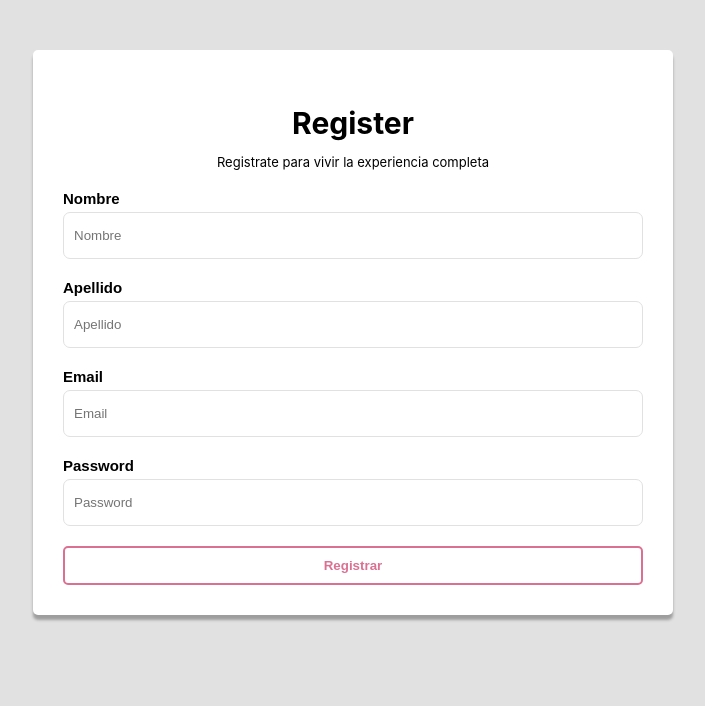
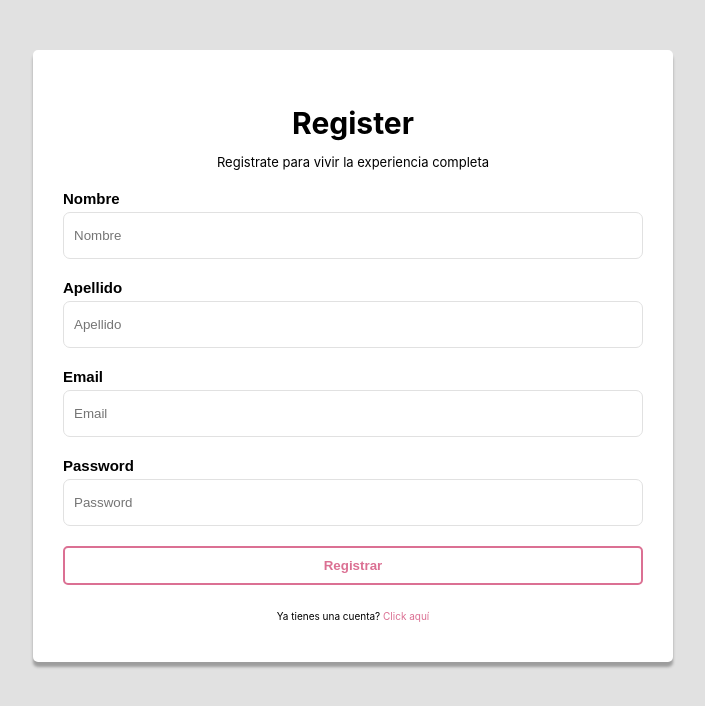
Before and after one commit to ignacioDorigo/react-router, a React (Create React App) app: page /register in a window 1280 px wide. Shown: the top 706 px of the page, without its empty margins (287-992 px from the left). Built offline with nearby package versions, Linux system fonts and the light colour scheme.

Commit message:
Ultimos cambios

```diff
--- a/src/components/LoginForm/LoginForm.js
+++ b/src/components/LoginForm/LoginForm.js
@@ -58,6 +58,14 @@ export default function Login({ loginUsuario }) {
     navigate("/register");
   };
 
+  const recuperarPassword = () => {
+    Swal.fire({
+      title: "Mantenimiento",
+      text: "Esta función esta en mantenimiento",
+      icon: "info",
+    });
+  };
+
   return (
     <form className="form" onSubmit={formik.handleSubmit}>
       <h2 className="form__titulo">Login</h2>
@@ -103,7 +111,9 @@ export default function Login({ loginUsuario }) {
         </div>
       </div>
       <div className="form__recuperar">
-        <p className="form__recuperarPassword">¿Has olvidado tu contraseña?</p>
+        <p className="form__recuperarPassword" onClick={recuperarPassword}>
+          ¿Has olvidado tu contraseña?
+        </p>
       </div>
       <Button type="submit" className="form__button">
         Ingresar
--- a/src/components/RegisterForm/RegisterForm.js
+++ b/src/components/RegisterForm/RegisterForm.js
@@ -40,6 +40,10 @@ export default function RegisterForm({ registrarUsuario }) {
   const navigate = useNavigate();
   const { login } = useContext(UsuarioContext);
 
+  const goToLogin = () => {
+    navigate("/login");
+  };
+
   const formik = useFormik({
     initialValues: initialValues,
     validationSchema: validationSchema,
@@ -67,6 +71,8 @@ export default function RegisterForm({ registrarUsuario }) {
       }
     },
   });
+
+
 
   return (
     <form className="form" onSubmit={formik.handleSubmit}>
@@ -150,6 +156,11 @@ export default function RegisterForm({ registrarUsuario }) {
       <Button type="submit" className="form__button">
         Registrar
       </Button>
+      <div className="form__crear">
+        <p className="form__crearCuenta">
+          Ya tienes una cuenta? <span onClick={goToLogin}>Click aquí</span>
+        </p>
+      </div>
     </form>
   );
 }
```
